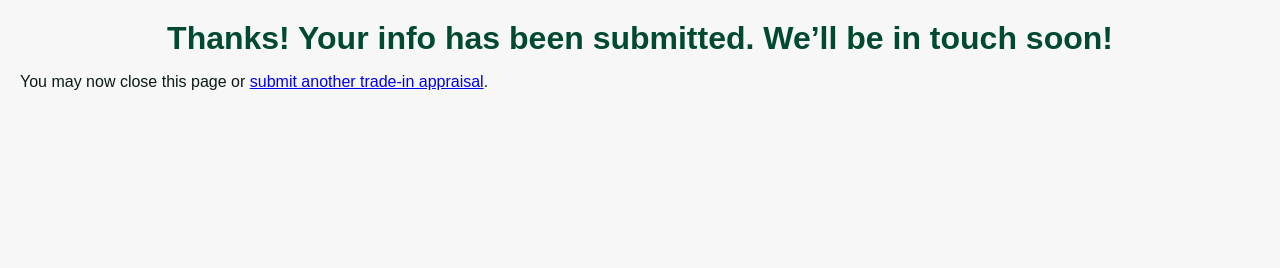
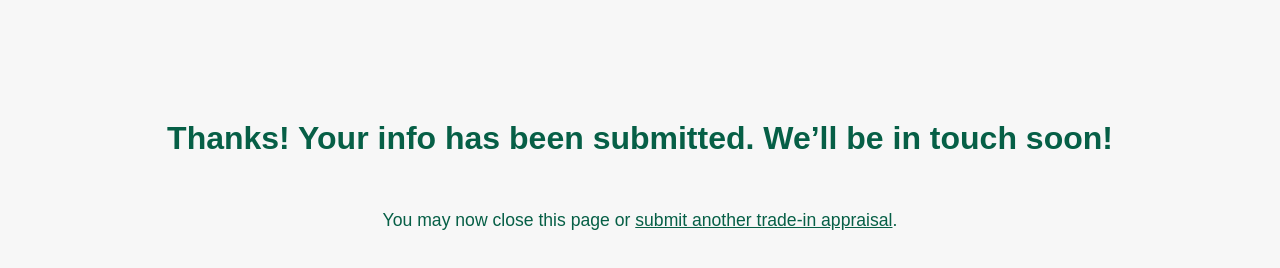
Before and after one commit to mpalmer79/quirk-trade-appraisal, a website: page confirmation.html in a window 1280 px wide. Drawn offline with Linux system fonts and the light colour scheme.

Commit message:
Update confirmation.html

```diff
--- a/confirmation.html
+++ b/confirmation.html
@@ -1,15 +1,37 @@
-<!DOCTYPE html>
+<!doctype html>
 <html lang="en">
 <head>
-  <meta charset="UTF-8" />
-  <meta name="viewport" content="width=device-width, initial-scale=1.0" />
-  <title>Submission Received</title>
-  <link rel="stylesheet" href="assets/styles.css" />
+  <meta charset="utf-8">
+  <meta name="viewport" content="width=device-width, initial-scale=1">
+  <title>Trade Appraisal Confirmation</title>
+  <link rel="stylesheet" href="assets/styles.css">
+  <style>
+    .confirmation-message {
+      text-align: center;
+      margin-top: 100px; /* distance from top */
+    }
+    .confirmation-message h1 {
+      color: #065f46; /* same green as your success message */
+      font-weight: bold;
+    }
+    .sub-message {
+      margin-top: 3em; /* about three lines down */
+      font-size: 1.1em;
+      color: #065f46; /* same green */
+    }
+    .sub-message a {
+      color: #065f46; /* link matches green */
+      text-decoration: underline;
+    }
+  </style>
 </head>
 <body>
-  <div class="confirmation">
+  <div class="confirmation-message">
     <h1>Thanks! Your info has been submitted. We’ll be in touch soon!</h1>
-    <p>You may now close this page or <a href="index.html">submit another trade-in appraisal</a>.</p>
+    <p class="sub-message">
+      You may now close this page or
+      <a href="index.html">submit another trade-in appraisal</a>.
+    </p>
   </div>
 </body>
 </html>
```
